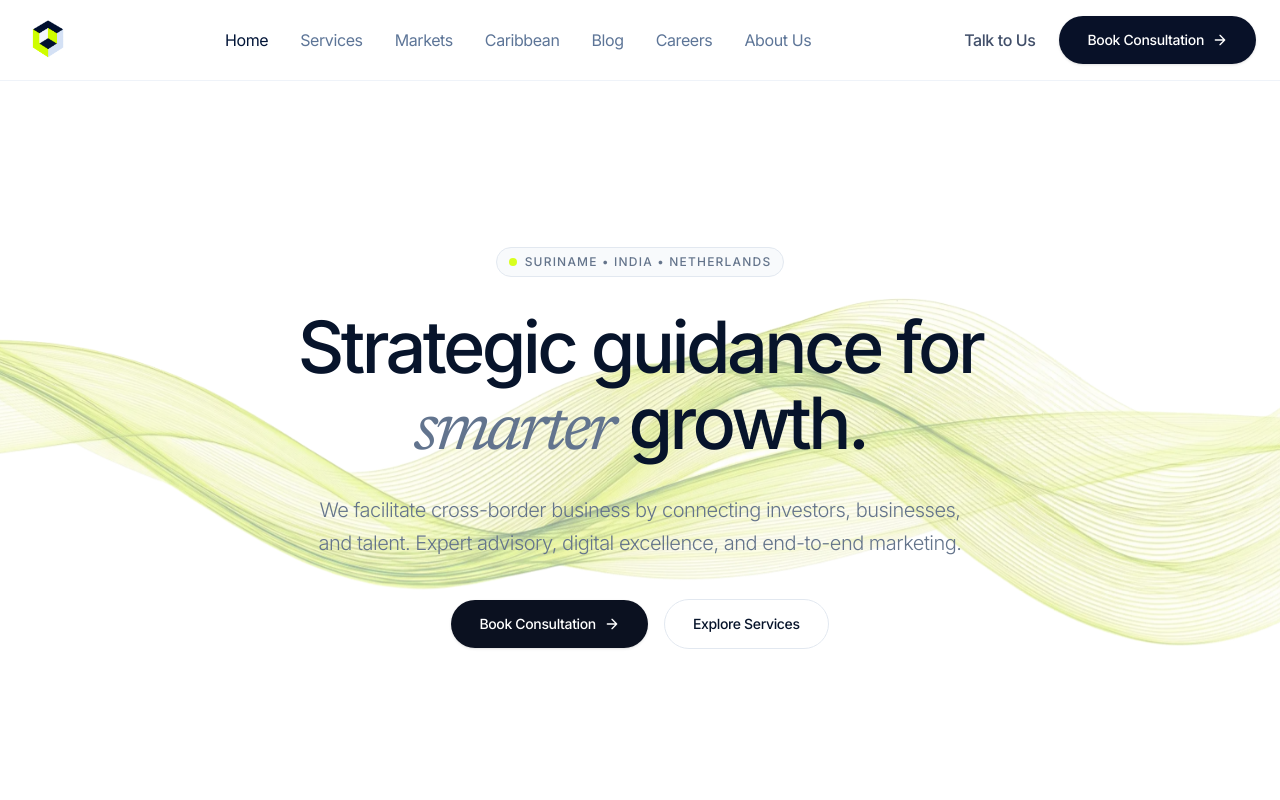
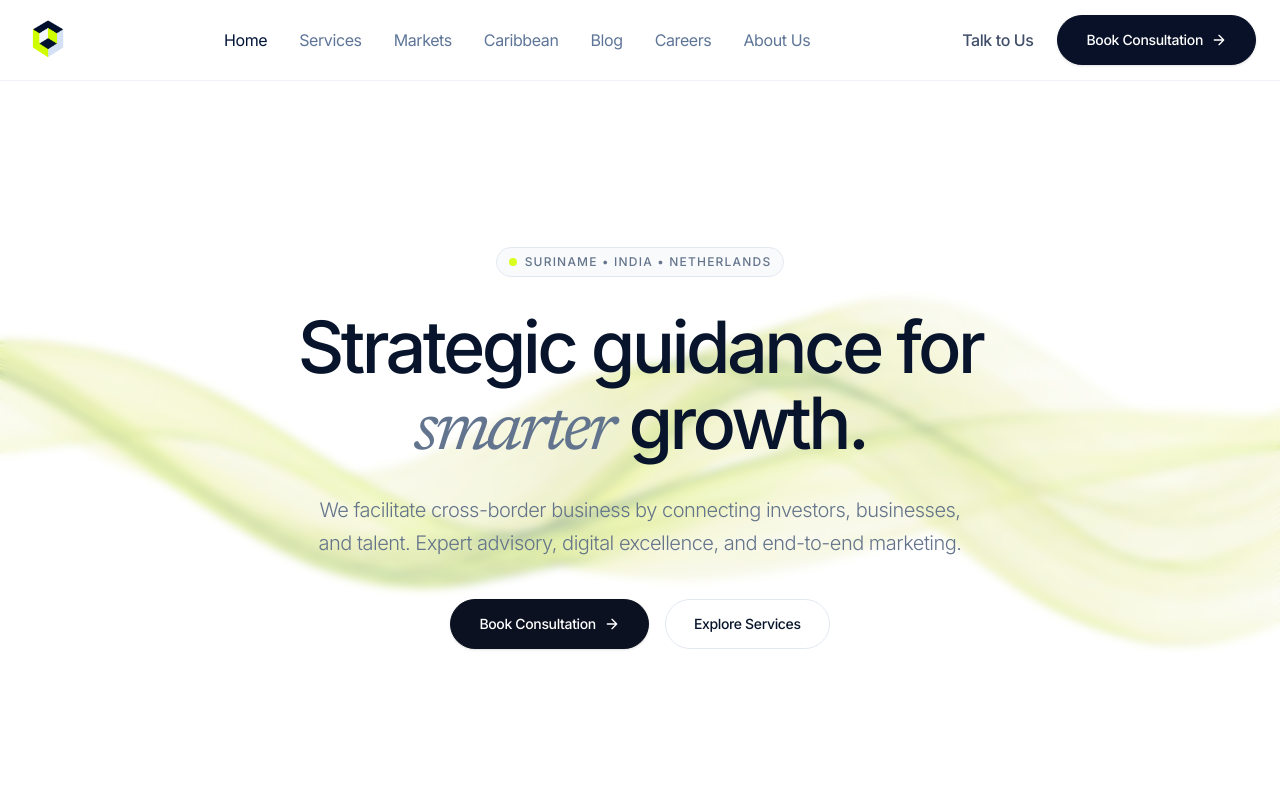
Before and after one commit to areesh18/Shanaark_ventures, a React (Vite) app: page / in a window 1280 px wide. Shown: the top 800 px of the page. Built offline with nearby package versions, Linux system fonts and the light colour scheme.

Commit message:
add button fill animation

```diff
--- a/src/components/ui/Button.jsx
+++ b/src/components/ui/Button.jsx
@@ -1,4 +1,7 @@
+import { useRef } from "react";
 import { Link } from "react-router-dom";
+import gsap from "gsap";
+
 // SVG Arrow Icon
 const ArrowIcon = () => (
   <svg
@@ -10,10 +13,12 @@ const ArrowIcon = () => (
     strokeWidth="2"
     strokeLinecap="round"
     strokeLinejoin="round"
+    className="relative z-10 transition-transform duration-300 group-hover:translate-x-1"
   >
     <path d="M5 12h14M12 5l7 7-7 7" />
   </svg>
 );
+
 const Button = ({
   children,
   variant = "primary",
@@ -22,38 +27,109 @@ const Button = ({
   hasArrow = false,
   ...props
 }) => {
-  // Base classes applied to ALL buttons
-  const baseStyles =
-    "px-7 py-3.5 rounded-full text-sm font-medium transition-all inline-flex items-center justify-center gap-2 tracking-tight";
+  const buttonRef = useRef(null);
+  const fillRef = useRef(null);
 
-  // Variant-specific classes
-  const variants = {
-    primary:
-      "bg-(--color-dark) text-white hover:bg-opacity-90 hover:scale-[1.02] active:scale-[0.98] shadow-sm",
-    glass:
-      "bg-white/30 backdrop-blur-md text-(--color-text-primary) border border-(--color-border) hover:bg-white/50",
-    outline:
-      "bg-white text-(--color-text-primary) border border-(--color-border) hover:bg-(--color-bg-secondary)",
+  // ── GSAP FLUID HOVER LOGIC ──
+  const handleMouseEnter = (e) => {
+    if (!buttonRef.current || !fillRef.current) return;
+
+    // Calculate mouse position relative to the button
+    const rect = buttonRef.current.getBoundingClientRect();
+    const x = e.clientX - rect.left;
+    const y = e.clientY - rect.top;
+
+    // Instantly snap the hidden fill circle to the mouse, scale 0
+    gsap.set(fillRef.current, { x, y, scale: 0 });
+
+    // Expand it massively to cover the whole button
+    gsap.to(fillRef.current, {
+      scale: 5,
+      duration: 1.0,
+      ease: "power3.out",
+      overwrite: true, // <-- THE FIX: Kills any active shrink animations
+    });
   };
 
-  // Compile the final class string
-  const combinedClassName = `${baseStyles} ${variants[variant]} ${className}`;
+  const handleMouseLeave = (e) => {
+    if (!buttonRef.current || !fillRef.current) return;
+
+    const rect = buttonRef.current.getBoundingClientRect();
+    const x = e.clientX - rect.left;
+    const y = e.clientY - rect.top;
+
+    // Shrink the circle back down, pulling it towards the exit mouse position
+    gsap.to(fillRef.current, {
+      scale: 0,
+      x,
+      y,
+      duration: 0.6,
+      ease: "power3.out",
+      overwrite: true, // <-- THE FIX: Kills any active grow animations instantly
+    });
+  };
+
+  // Base classes (Relative & overflow-hidden are mandatory to trap the fill)
+  const baseStyles =
+    "group relative overflow-hidden px-7 py-3.5 rounded-full text-sm font-medium transition-colors duration-300 inline-flex items-center justify-center gap-2 tracking-tight";
+
+  // ── VARIANT MAPPINGS ──
+  const variants = {
+    primary: {
+      button: "bg-(--color-dark) text-white border border-(--color-dark) hover:text-(--color-dark) hover:border-transparent shadow-sm",
+      fill: "bg-(--color-accent)", // Neon green fill
+    },
+    glass: {
+      button: "bg-white/30 backdrop-blur-md text-(--color-text-primary) border border-(--color-border) hover:text-white hover:border-(--color-dark)",
+      fill: "bg-(--color-dark)", // Dark fill
+    },
+    outline: {
+      button: "bg-white text-(--color-text-primary) border border-(--color-border) hover:text-white hover:border-(--color-dark)",
+      fill: "bg-(--color-dark)", // Dark fill
+    },
+  };
+
+  const currentVariant = variants[variant] || variants.primary;
+  const combinedClassName = `${baseStyles} ${currentVariant.button} ${className}`;
+
+  // Save the JSX as a regular variable instead of a component
+  const content = (
+    <>
+      <div
+        ref={fillRef}
+        className={`absolute top-0 left-0 w-32 h-32 -ml-16 -mt-16 rounded-full pointer-events-none origin-center scale-0 z-0 ${currentVariant.fill}`}
+      />
+      <span className="relative z-10">{children}</span>
+      {hasArrow && <ArrowIcon />}
+    </>
+  );
 
   // If a 'to' prop is provided, render a React Router Link
   if (to) {
     return (
-      <Link to={to} className={combinedClassName} {...props}>
-        {children}
-        {hasArrow && <ArrowIcon />}
+      <Link
+        to={to}
+        ref={buttonRef}
+        onMouseEnter={handleMouseEnter}
+        onMouseLeave={handleMouseLeave}
+        className={combinedClassName}
+        {...props}
+      >
+        {content}
       </Link>
     );
   }
 
   // Otherwise, render a standard HTML button
   return (
-    <button className={combinedClassName} {...props}>
-      {children}
-      {hasArrow && <ArrowIcon />}
+    <button
+      ref={buttonRef}
+      onMouseEnter={handleMouseEnter}
+      onMouseLeave={handleMouseLeave}
+      className={combinedClassName}
+      {...props}
+    >
+      {content}
     </button>
   );
 };
--- a/src/pages/Home/Home.jsx
+++ b/src/pages/Home/Home.jsx
@@ -76,7 +76,7 @@ const Home = () => {
       {/* ── 1. HERO ─────────────────────────────────────────────── */}
       <section className="w-full min-h-[75svh] md:min-h-svh pt-32 sm:pt-40 pb-16 px-5 sm:px-6 flex flex-col items-center justify-center text-center relative overflow-hidden">
         {/* Optimized Background Image Wrapper */}
-        <div className="absolute top-90 md:top-40 z-0 pointer-events-none select-none overflow-hidden bg-(--color-bg-primary)">
+        <div className="absolute top-90 md:top-40 z-0 pointer-events-none select-none overflow-hidden bg-(--color-bg-primary) ">
           <img
             src={heroBg}
             alt=""
@@ -87,8 +87,7 @@ const Home = () => {
           />
         </div>
 
-        {/* Contrast Mask (Protects text readability on mobile) */}
-        <div className="absolute inset-0 z-0 pointer-events-none bg-[radial-gradient(ellipse_at_center,rgba(255,255,255,0.7)_0%,rgba(255,255,255,0)_60%)] md:bg-none" />
+        <div className="absolute inset-0 z-0 pointer-events-none backdrop-blur-xs bg-white/10" />
 
         <div className="max-w-4xl mx-auto relative z-10 flex flex-col items-center">
           {/* Badge */}
```
